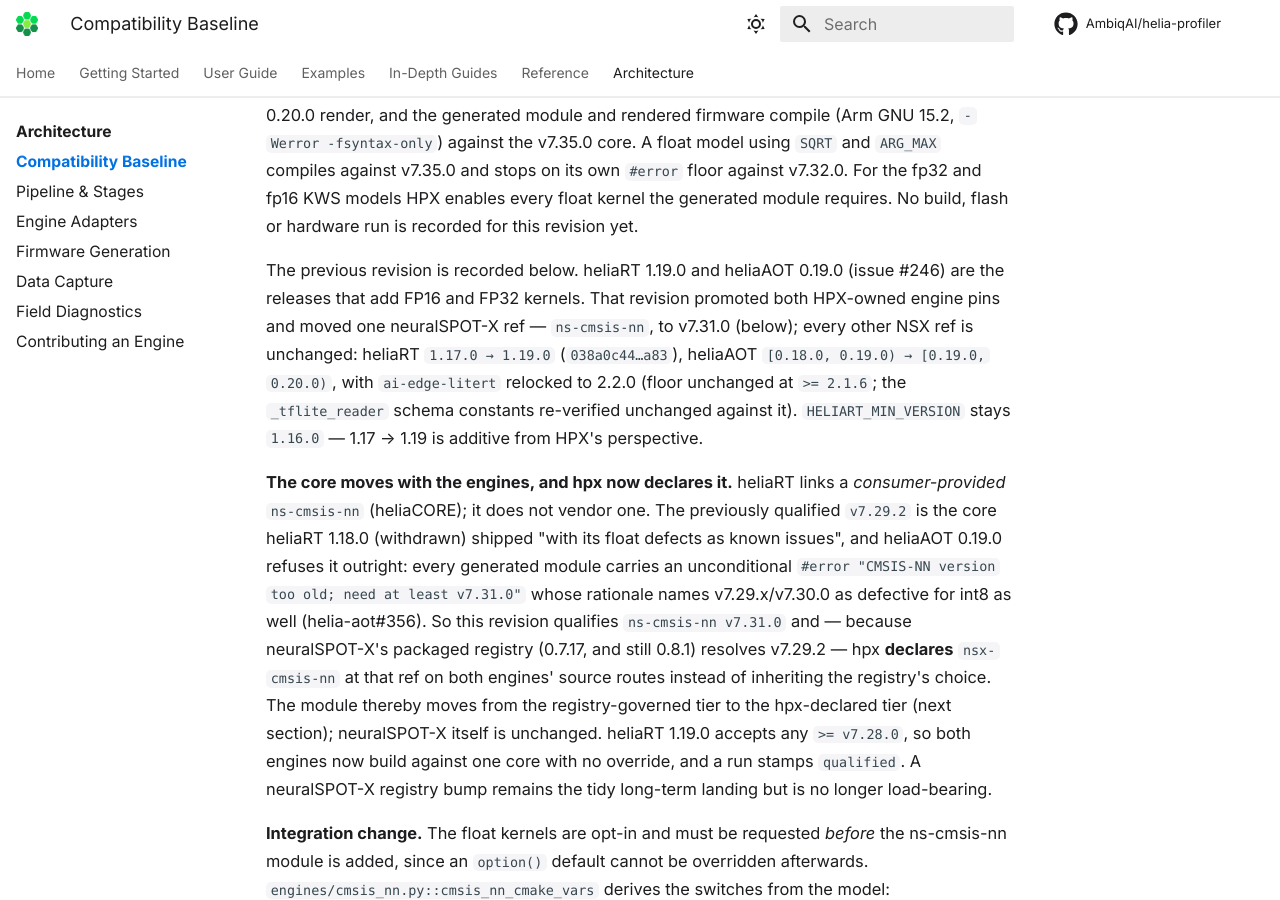
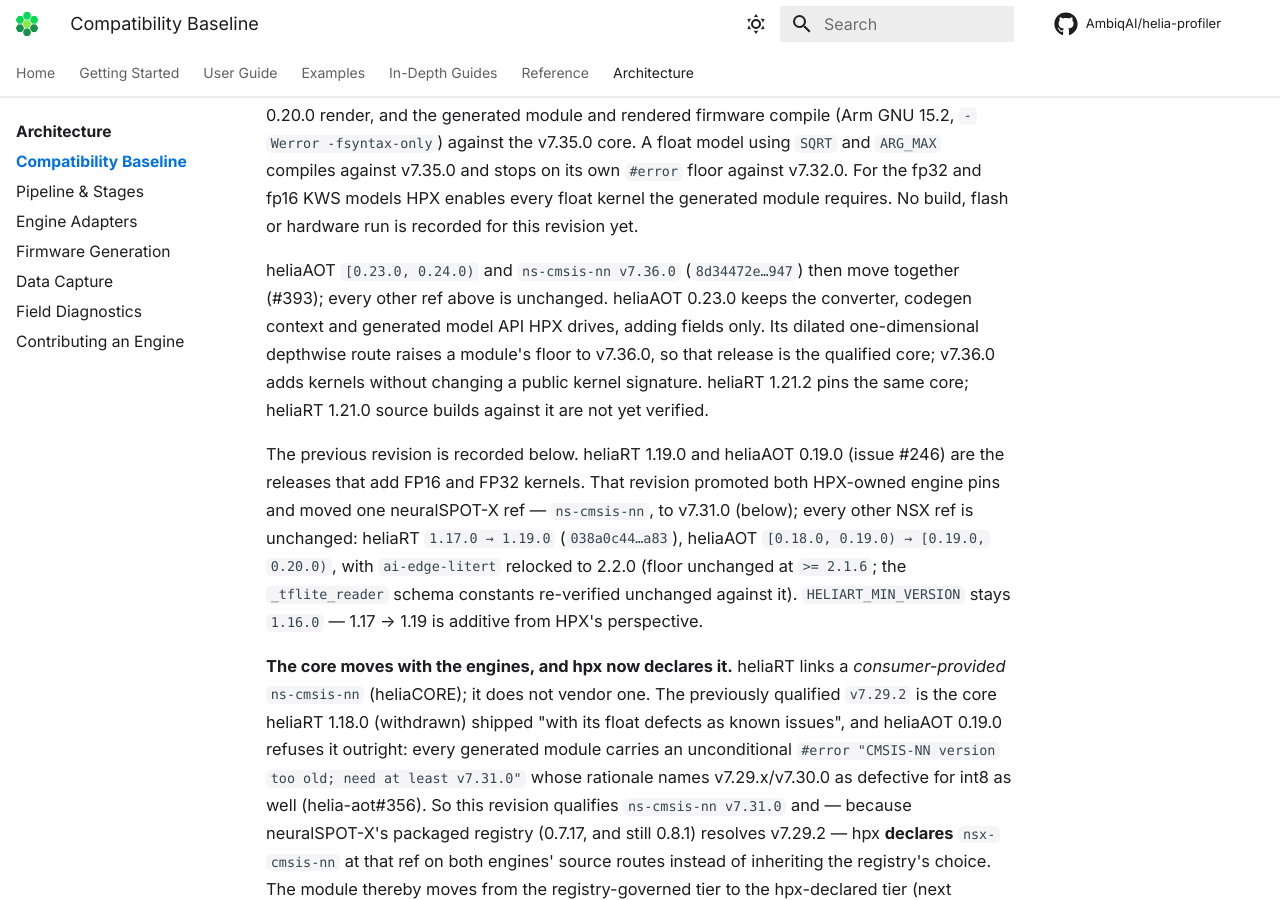
Before and after one commit to AmbiqAI/helia-profiler, an MkDocs documentation site: the page built from docs/architecture/compatibility-baseline.md, in a window 1280 px wide and 900 px high, scrolled down 2540 px. Built offline with MkDocs 1.6.1 and Material for MkDocs 9.7.7, drawn with Linux system fonts in a browser that asks for light colours; some web fonts are replaced; comment, search, counter and statistics services are not loaded; some of the changed text lies outside the part shown.

Commit message:
feat(aot): qualify heliaAOT 0.23.0 with ns-cmsis-nn v7.36.0
The aot extra and the compatibility baseline accept heliaAOT
[0.23.0, 0.24.0) and pin ns-cmsis-nn v7.36.0, which its dilated
one-dimensional depthwise route requires. The converter and generated
model API HPX drives are unchanged.

Refs #393

```diff
--- a/docs/architecture/compatibility-baseline.md
+++ b/docs/architecture/compatibility-baseline.md
@@ -18,11 +18,11 @@ The current baseline is `hpx-neuralspotx-0.8.1-2026-09`:
 | `nsx-pmu-armv8m` | `5725c065…c88` |
 | `nsx-tflite-micro` | `7afcf2b4…333` |
 | `arm-cmsis-nn` | `6d21a6f8…f7c` |
-| `ns-cmsis-nn` | `cad3c8fa…1a6` (`v7.35.0`, hpx-declared — see below) |
+| `ns-cmsis-nn` | `8d34472e…947` (`v7.36.0`, hpx-declared — see below) |
 | `nsx-executorch` | `5514ac1e…b48e` |
 | `nsx-sensors` | `c219a2bc…3e25` (`v0.3.0`, peeled) |
 | heliaRT | `1.21.0`, commit `fe025f2b…56f` (min supported `1.16.0` — from `HELIART_MIN_VERSION` in code, not a baseline-JSON field) |
-| heliaAOT | `min_version=0.22.0`, `max_version_exclusive=0.23.0` |
+| heliaAOT | `min_version=0.23.0`, `max_version_exclusive=0.24.0` |
 | tflm | governed entirely by the `nsx-tflite-micro` / `arm-cmsis-nn` module refs above |
 | executorch | `0.1.0`, module ref `5514ac1e…b48e` (a checkout's `version.txt` is verified against the baseline) |
 
@@ -90,6 +90,15 @@ the v7.35.0 core. A float model using `SQRT` and `ARG_MAX` compiles against
 v7.35.0 and stops on its own `#error` floor against v7.32.0. For the fp32 and
 fp16 KWS models HPX enables every float kernel the generated module requires.
 No build, flash or hardware run is recorded for this revision yet.
+
+heliaAOT `[0.23.0, 0.24.0)` and `ns-cmsis-nn v7.36.0` (`8d34472e…947`) then
+move together (#393); every other ref above is unchanged. heliaAOT 0.23.0
+keeps the converter, codegen context and generated model API HPX drives,
+adding fields only. Its dilated one-dimensional depthwise route raises a
+module's floor to v7.36.0, so that release is the qualified core; v7.36.0
+adds kernels without changing a public kernel signature. heliaRT 1.21.2
+pins the same core; heliaRT 1.21.0 source builds against it are not yet
+verified.
 
 The previous revision is recorded below. heliaRT 1.19.0 and heliaAOT 0.19.0
 (issue #246) are the releases that add FP16
--- a/pyproject.toml
+++ b/pyproject.toml
@@ -44,7 +44,7 @@ dependencies = [
 
 [project.optional-dependencies]
 aot = [
-    "helia-aot>=0.22.0,<0.23.0",
+    "helia-aot>=0.23.0,<0.24.0",
     "ai-edge-litert>=2.1.6,<2.3",
     "backports-strenum<1.3",
 ]
```
Also changed, not shown: docs/getting-started/install.md (+1 -1 lines), docs/guide/engines.md (+5 -4 lines), 7 other files.
